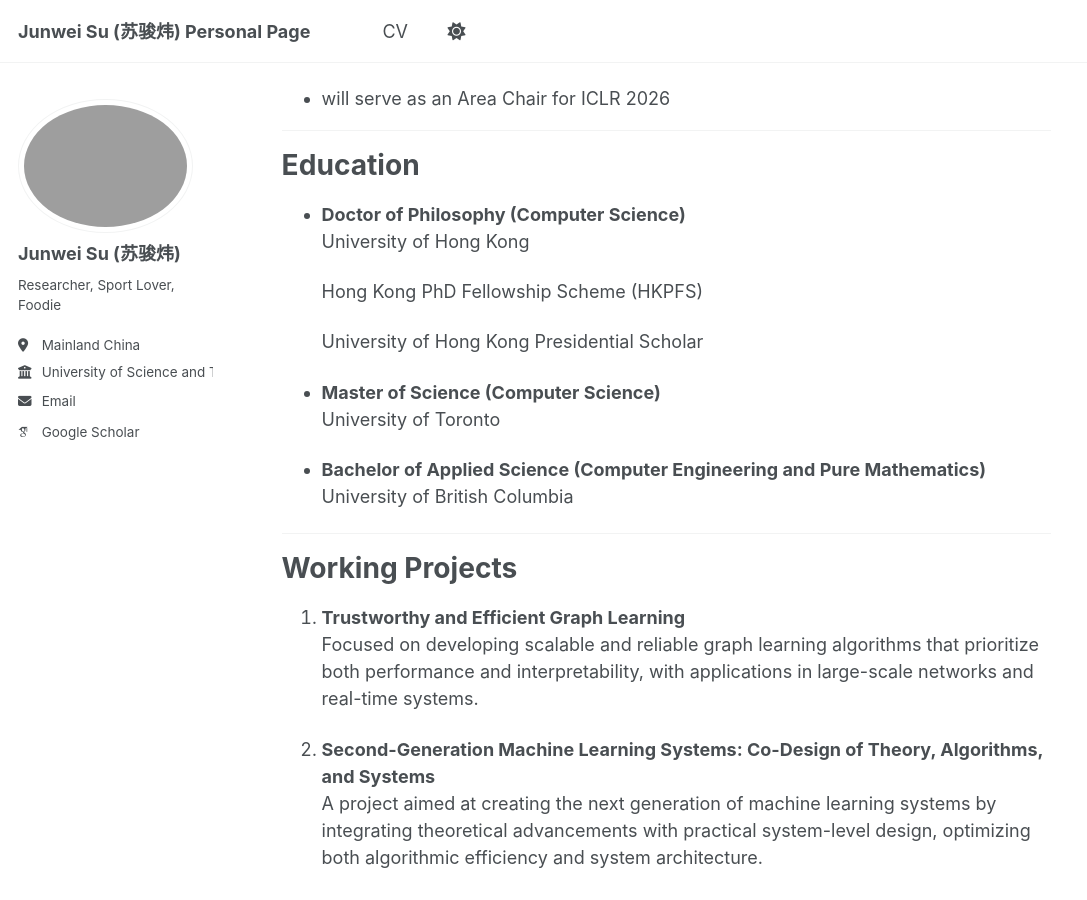
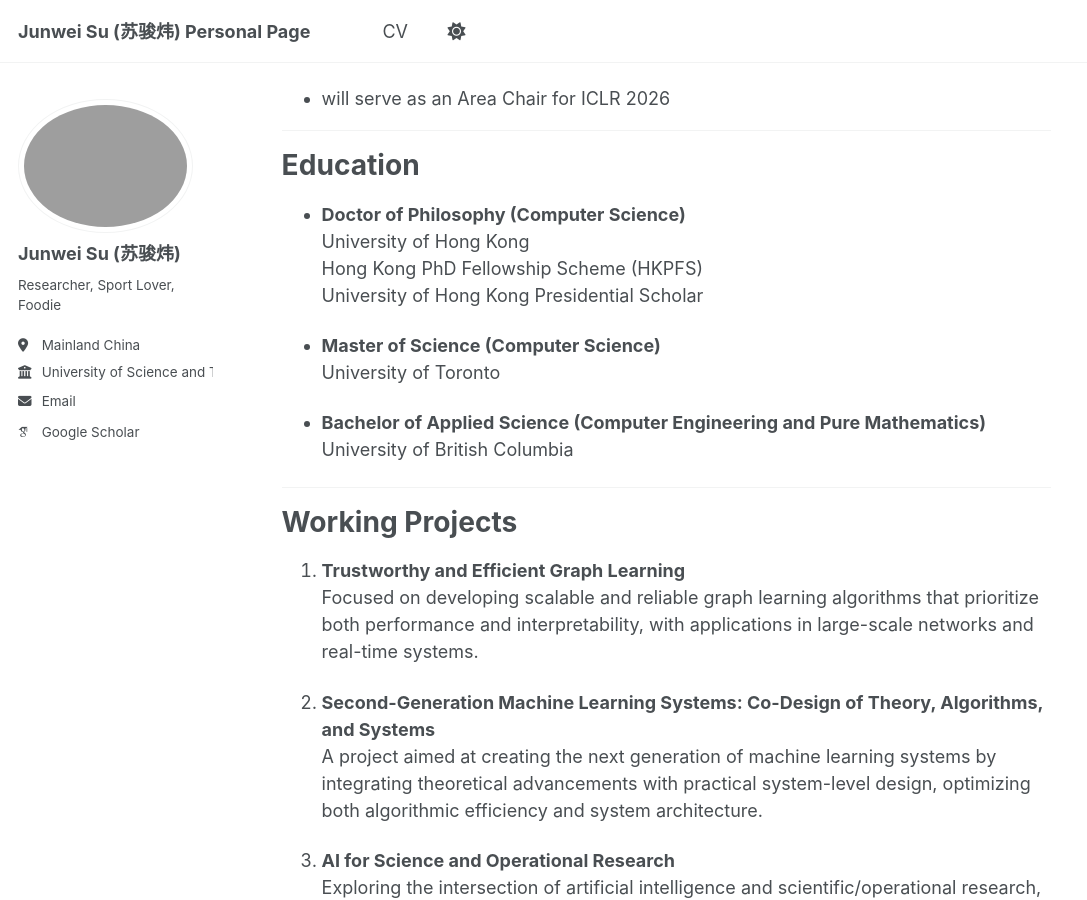
Before and after one commit to jwsu825/jwsu825.github.io, a Jekyll site: the page built from _pages/about.md, in a window 1280 px wide and 900 px high, scrolled down 714 px. Shown: the whole window, without its empty margins (0-1087 px from the left). Built offline with Jekyll 4.4.1, drawn with Linux system fonts in a browser that asks for light colours; some web fonts are replaced; a script that is not in the unit is left out.

Commit message:
fixed format

```diff
--- a/_pages/about.md
+++ b/_pages/about.md
@@ -23,10 +23,8 @@ News
 Education
 ======
 - **Doctor of Philosophy (Computer Science)**
-  University of Hong Kong
-
-  Hong Kong PhD Fellowship Scheme (HKPFS)
-
+  University of Hong Kong  \\
+  Hong Kong PhD Fellowship Scheme (HKPFS) \\
   University of Hong Kong Presidential Scholar
 
 - **Master of Science (Computer Science)**
```
